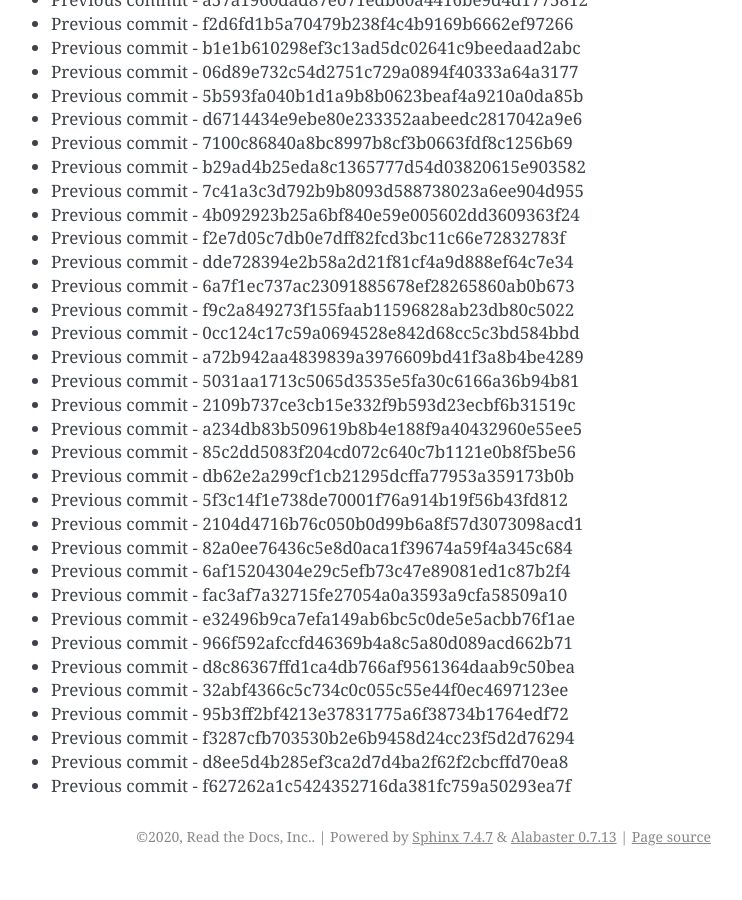
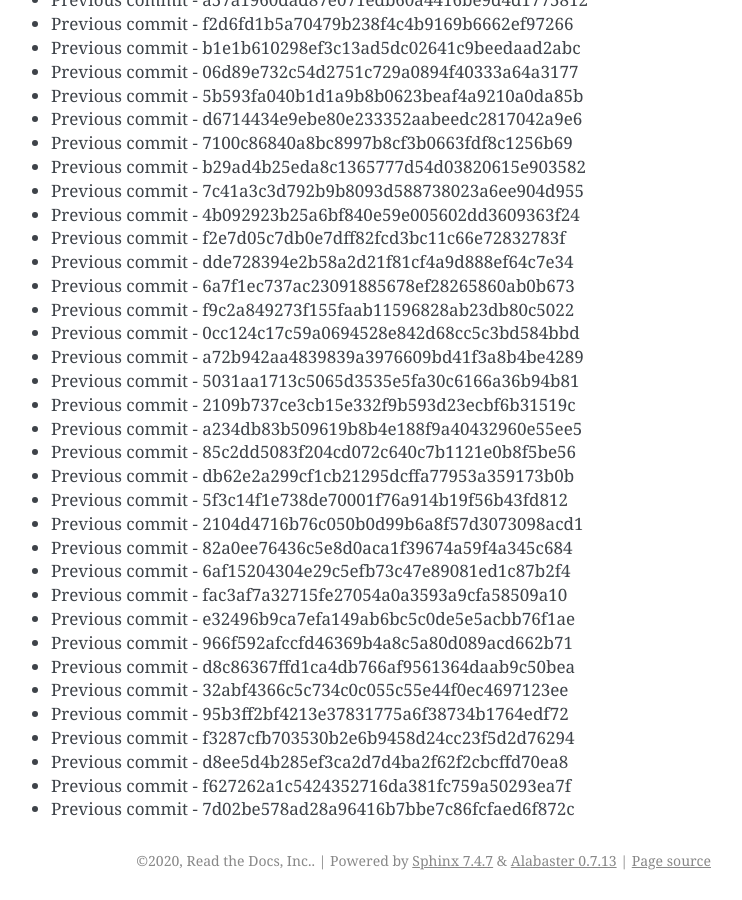
Before and after one commit to readthedocs/rtd-git-stresstest, a Sphinx documentation site: the page built from docs/updates.rst, in a window 1280 px wide and 900 px high, scrolled down 72260 px. Shown: the whole window, without its empty margins (399-1141 px from the left). Built offline with Sphinx 7.4.7, drawn with Linux system fonts in a browser that asks for light colours; before the commit the page ends 73136 px from its top, so only the background shows below that.

Commit message:
Generating commit from previous: 7d02be578ad28a96416b7bbe7c86fcfaed6f872c

```diff
--- a/docs/updates.rst
+++ b/docs/updates.rst
@@ -3068,3 +3068,4 @@ It can be tested for any performance characteristics.
 * Previous commit - f3287cfb703530b2e6b9458d24cc23f5d2d76294
 * Previous commit - d8ee5d4b285ef3ca2d7d4ba2f62f2cbcffd70ea8
 * Previous commit - f627262a1c5424352716da381fc759a50293ea7f
+* Previous commit - 7d02be578ad28a96416b7bbe7c86fcfaed6f872c
```
